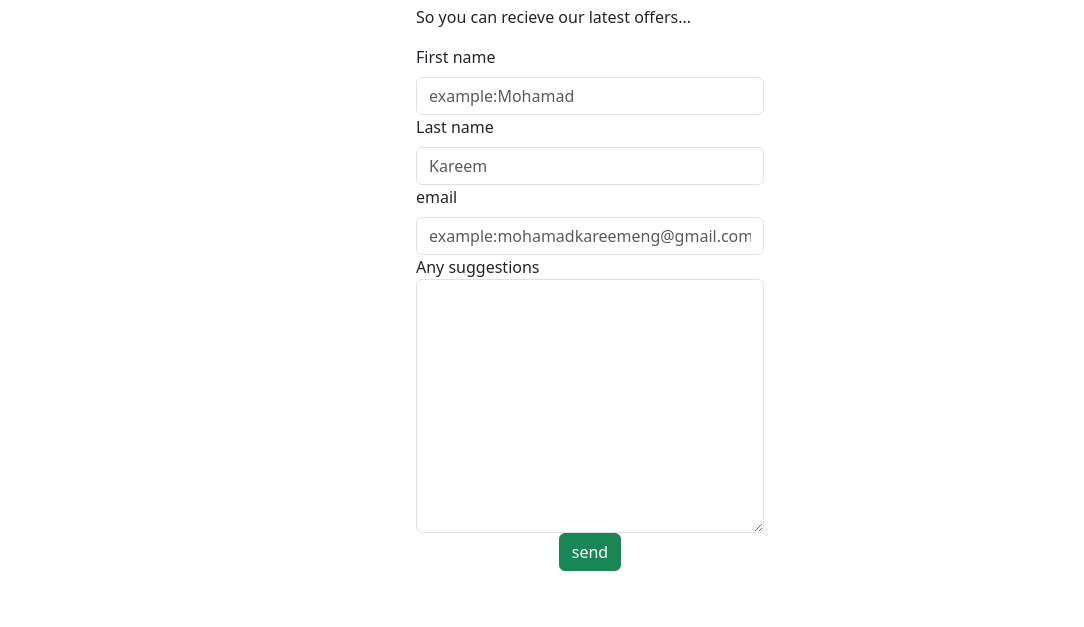
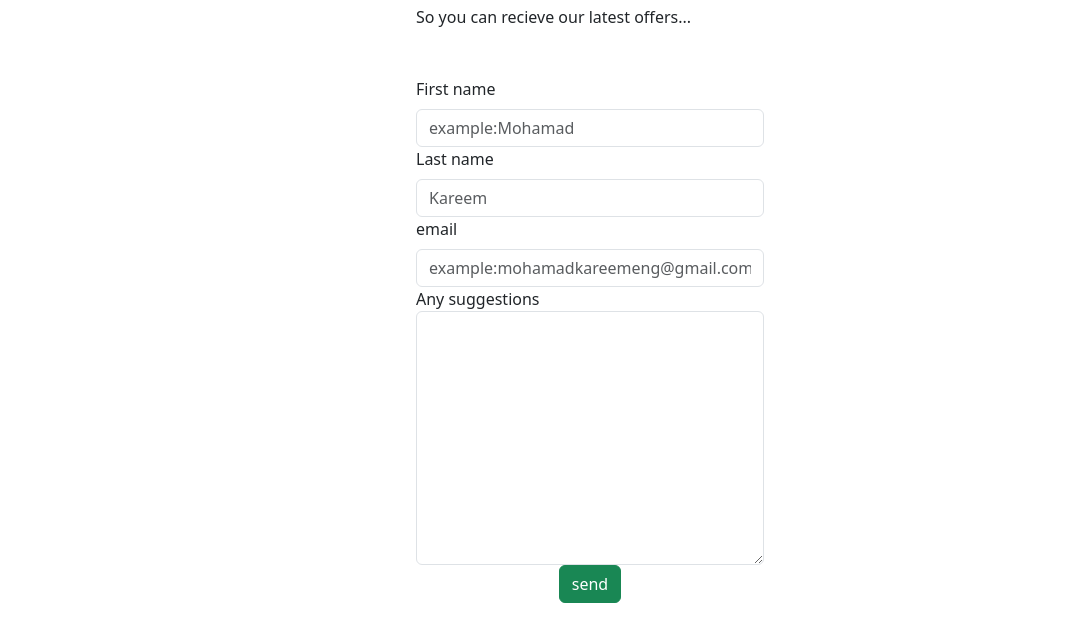
Before and after one commit to mohamad-kareem/bootstrap-website, a plain HTML site: page index.html in a window 1280 px wide. Shown: the part 478-1105 px from the top of the page, without its empty margins (50-1134 px from the left). Before the commit the page ends 1073 px from the top, so only its background shows below. Drawn offline with nearby package versions, Linux system fonts and the light colour scheme.

Commit message:
bootstrap-registration-website

```diff
--- a/index.html
+++ b/index.html
@@ -60,7 +60,7 @@
             <div class="col-lg-4 m-auto">
                 <h2 class="text-right text-success">register now !!</h2>
                 <p >So you can recieve our latest offers...</p>
-                <form action="#">
+                <form action="#" class="mt-5">
                     <label for="Name" class="form-label">First name</label>
                     <input type="Name" placeholder="example:Mohamad" id="Name" class="form-control">
                     <label for="Last" class="form-label">Last name</label>
```
